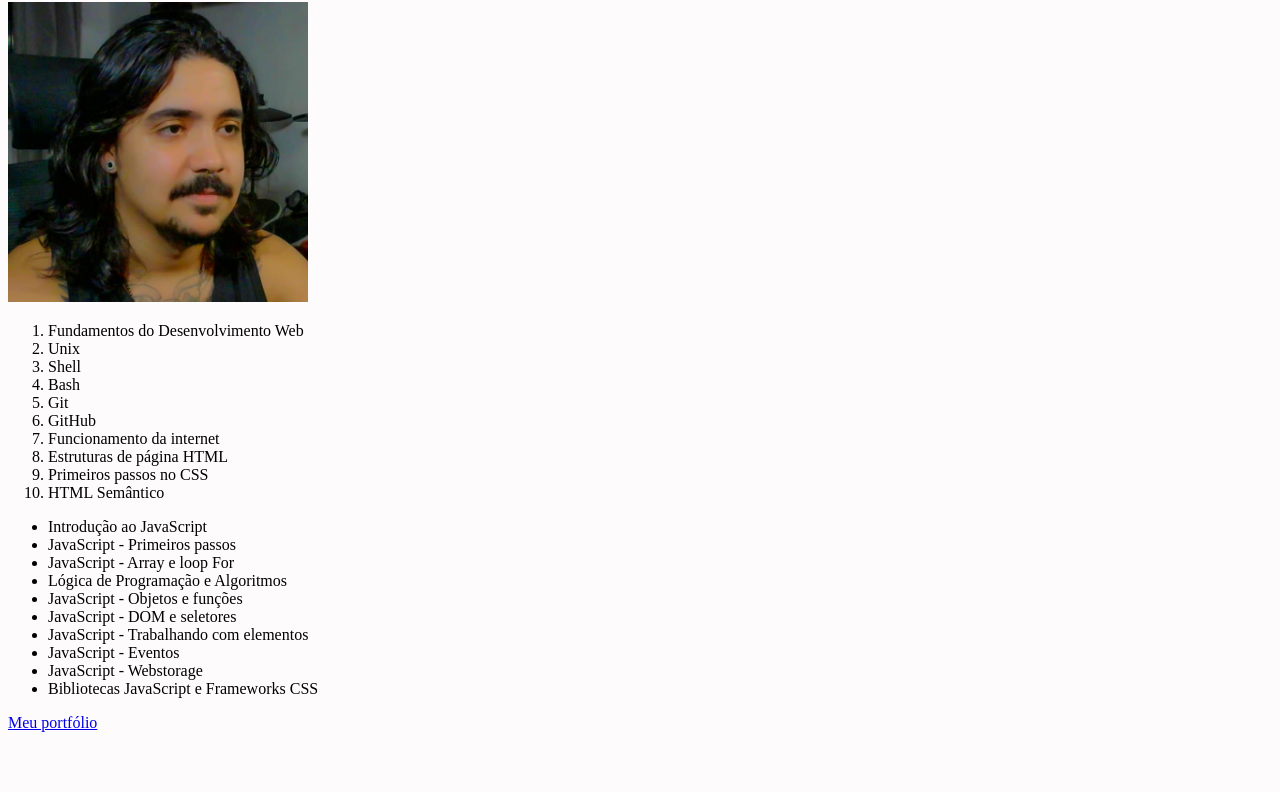
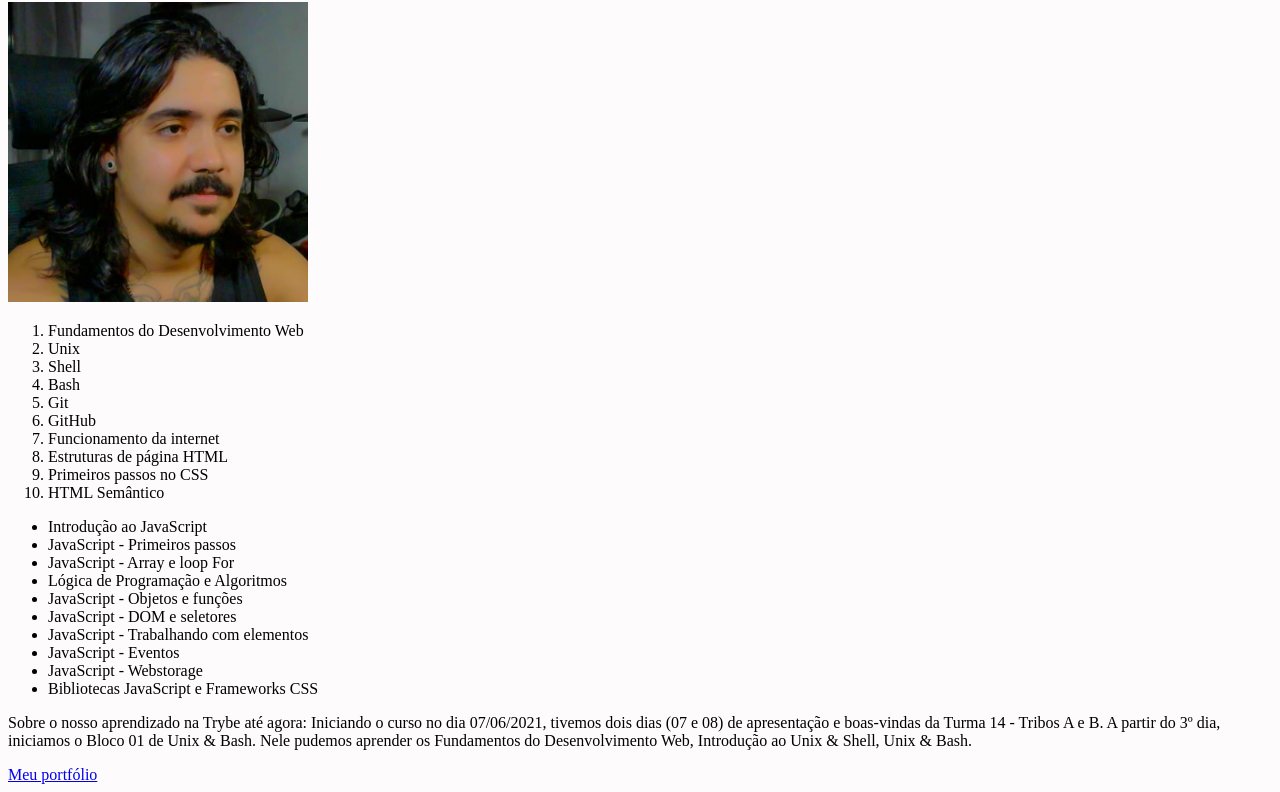
Before and after one commit to israelnazareth/lessons-learned-project, a website: page index.html in a window 1280 px wide. Shown: the part 66-858 px from the top of the page. Before the commit the page ends 806 px from the top, so only its background shows below. Drawn offline with Linux system fonts and the light colour scheme.

Commit message:
Requisito #8

```diff
--- a/index.html
+++ b/index.html
@@ -38,6 +38,9 @@
             <li>JavaScript - Webstorage</li>
             <li>Bibliotecas JavaScript e Frameworks CSS</li>
         </ul>
+        <article>
+            <p>Sobre o nosso aprendizado na Trybe até agora: Iniciando o curso no dia 07/06/2021, tivemos dois dias (07 e 08) de apresentação e boas-vindas da Turma 14 - Tribos A e B. A partir do 3º dia, iniciamos o Bloco 01 de Unix & Bash. Nele pudemos aprender os Fundamentos do Desenvolvimento Web, Introdução ao Unix & Shell, Unix & Bash.</p>
+        </article>
         <a href="https://israelnazareth.github.io/" target="_blank">Meu portfólio</a>
     </main>
     <footer id="rodape"></footer>
```
